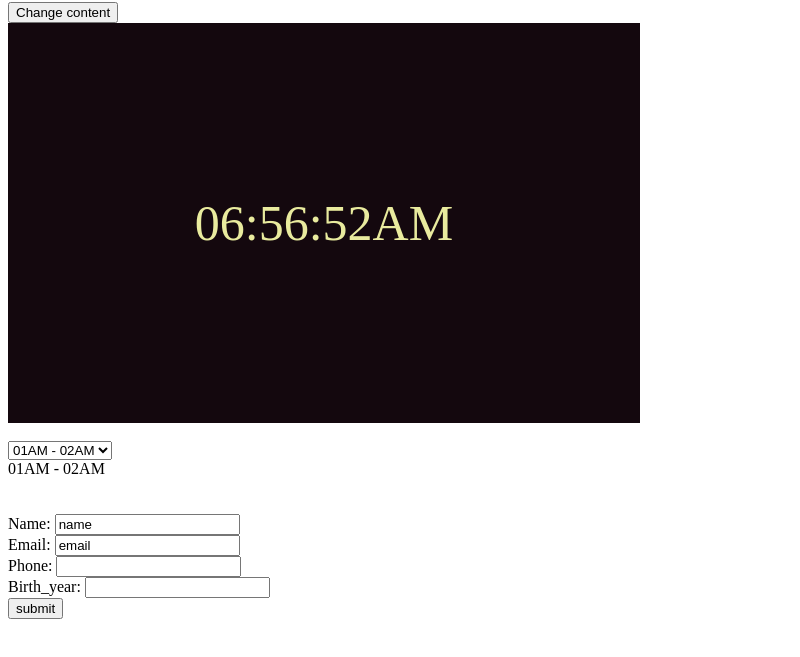
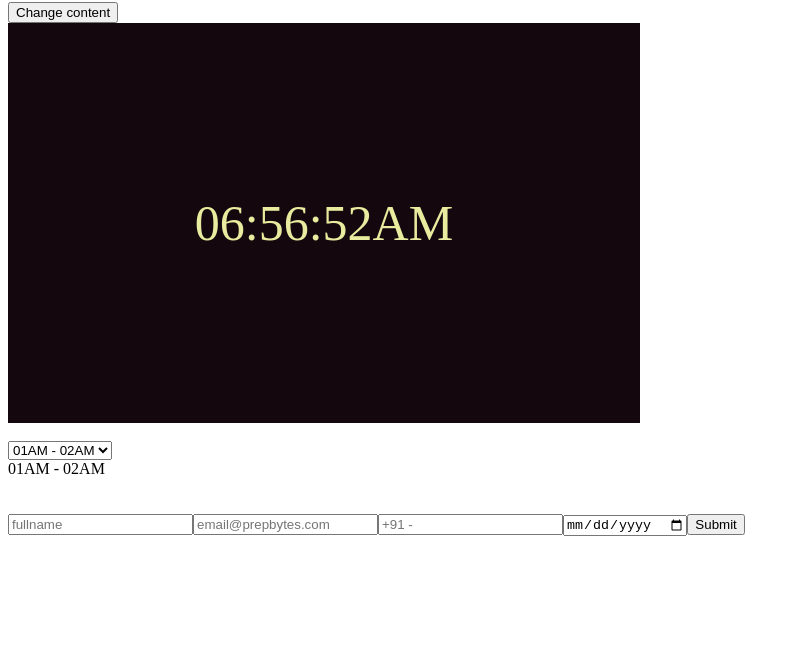
Before and after one commit to Anushikha12/dom, a plain HTML site: page Dom manipulation/index.html in a window 1280 px wide. Shown: the part 709-1366 px from the top of the page, without its empty margins (0-800 px from the left). Drawn offline with Linux system fonts and the light colour scheme.

Commit message:
Update index.html

```diff
--- a/Dom manipulation/index.html
+++ b/Dom manipulation/index.html
@@ -60,17 +60,7 @@
 
 <div id="output">Output</div>
 <br><br>
-<form action="#" name="myForm" onsubmit="return validateForm()">
-    Name:
-    <input type="text" name="first-name" value="name"><br>
-    Email:
-    <input type="email" value="email"><br>
-    Phone:
-    <input type="number"><br>
-    Birth_year:
-    <input type="number"><br>
-    <input type="submit" value="submit">
-</form>
+    <div class="form"></div>
 
     <script type="text/javascript" src="./script.js"></script>
 </body>
```
